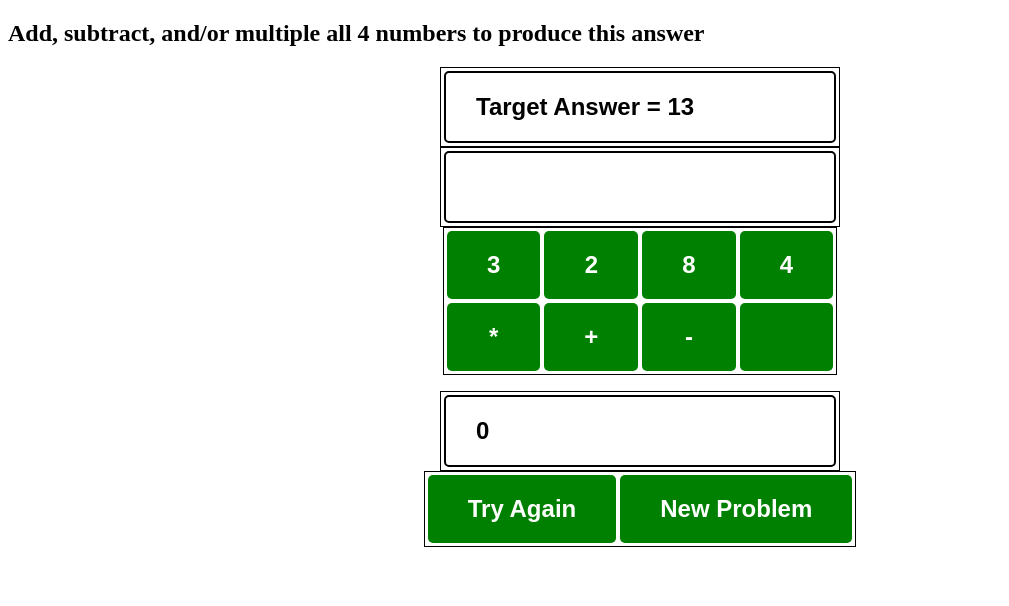
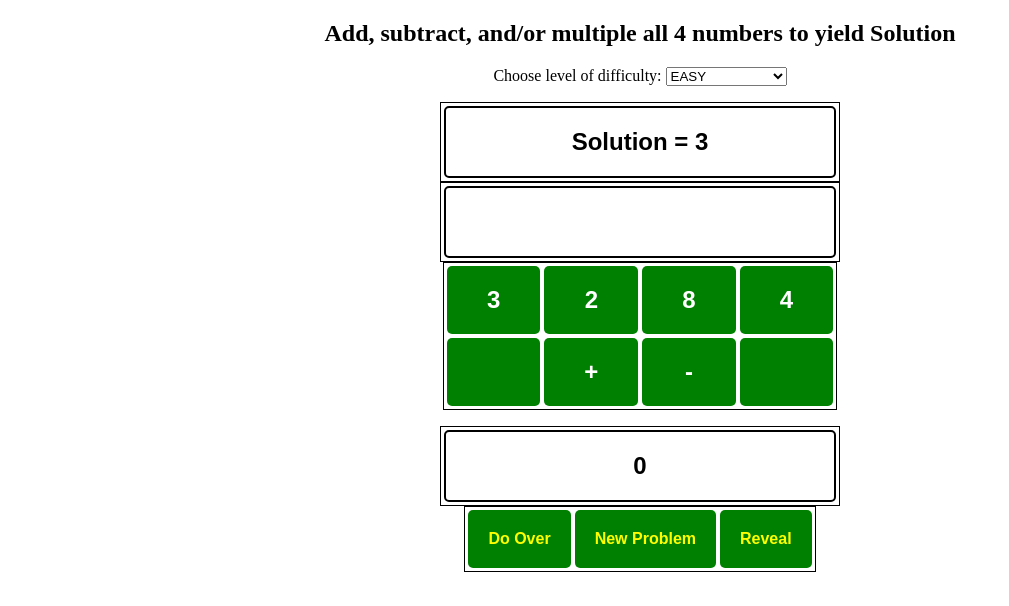
Before and after one commit to casahahn/casahahn.github.io, a plain HTML site: page index.html in a window 1280 px wide. Both pictures are taken after a click on the button "New Problem". Shown: the whole page, without its empty margins (0-1009 px from the left). Drawn offline with nearby package versions, Linux system fonts and the light colour scheme.

Commit message:
Update index.html
after adding difficulty levels

```diff
--- a/index.html
+++ b/index.html
@@ -15,14 +15,12 @@
 "sha512-iphNRh6dPbeuPGIrQbCdbBF/qcqadKWLa35YPVfMZMHBSI6PLJh1om2xCTWhpVpmUyb4IvVS9iYnnYMkleVXLA=="
 		crossorigin="anonymous"
 		referrerpolicy="no-referrer"></script>
-
 	<style>
 		table {
 			border: 1px solid black;
 			margin-left: auto;
 			margin-right: auto;
 		}
-
 		input[type="button"] {
 			width: 100%;
 			padding: 20px 40px;
@@ -33,17 +31,16 @@
 			border: none;
 			border-radius: 5px;
 		}
-        input[type="buttonblue"] {
-            width: 50%;
+        	input[type="buttonclicked"] {
+			width: 100%;
 			padding: 20px 40px;
-			background-color: #008CBA;;
+			background-color: yellow;
 			color: white;
-			font-size: 18px;
+			font-size: 24px;
 			font-weight: bold;
 			border: none;
 			border-radius: 5px;
-
-        }
+		}
 
 		input[type="text"] {
 			padding: 20px 30px;
@@ -52,13 +49,22 @@
 			border: none;
 			border-radius: 5px;
 			border: 2px solid black;
+            text-align:center;
 		}
 
 	</style>
 </head>
 
-<body onload="makeProblem()">
-	<h2 id=heading> Add, subtract, and/or multiple all 4 numbers to produce this answer </h2>
+<body onload="choosedifficulty()">
+    <div style="text-align:center;">
+	    <h2 id=heading> Add, subtract, and/or multiple all 4 numbers to yield Solution </h2>
+        <label for="dif">Choose level of difficulty:</label>
+        <select name="dif" id="dif">
+            <option value="easy">EASY</option>
+            <option value="intermediate">INTERMEDIATE</option>
+            <option value="hard">HARD</option>
+        </select>
+    </div>
     <p></p>
 
 	<table id="rslt">
@@ -82,9 +88,8 @@
 			<td><input type="button" id="but5" value="*" onclick="dis('*')" </td>
             <td><input type="button" id="but6" value="+" onclick="dis('+')" </td>
             <td><input type="button" id="but7" value="-" onclick="dis('-')" </td>
-            <td><input type="button" id="but8" value=""   </td>
+            <td><input type="button" id="but8" value=" "   </td>
 		</tr>
-
 	</table>
     <p></p>
 
@@ -96,28 +101,69 @@
 
 	<table id="clear">
 		<tr>
-			<td><input type="button" id="clear" value="Try Again" onclick="clr()" </td>
+			<td><input type="button" id="clearbut" value="Do Over" onclick="clr()" </td>
 			<td><input type="button" id="start" value="New Problem" onclick="clrnew()" </td>
+            <td><input type="button" id="reveal" value="Reveal" onclick="reveal()" </td>
 		</tr>
+
     </table>
+    <div style="text-align:center">
+	    <h3 id="gameover;color=red"></h3>
+    </div>
+
     <script>
+        // define global variables
         var val = "";
         var arrAnswr = [];
+        var operators = []; // array of arithmetic operators
+        var equation = ""; //generated formula
+        var res = ""; // answer to generated formula
+        var difficulty = "";
         var numClickCnt = 0; // count of number button clicks. must be four
-        function test() {
-            alert("test");
+
+        // re-style  the found user control buttons at bottom of page
+        document.getElementById('clearbut').style = 'color: yellow; font-size: 16px; padding: 20px 20px ';
+        document.getElementById('start').style = 'color: yellow; font-size: 16px; padding: 20px 20px';
+        document.getElementById('reveal').style = 'color: yellow; font-size: 16px; padding: 20px 20px; ';
+
+        function choosedifficulty() {
+            // run only once when html file is first loaded
+            difficulty = document.getElementById('dif').value;
+            makeProblem(difficulty);
+        }
+        // listen for changes to difficulty level
+        document.getElementById("dif").onchange = changeListener;
+
+        function changeListener(){
+            // on change of difficulty level, create new problem
+            var value = this.value
+            difficulty = value;
+            clr();
+            makeProblem(difficulty);
         }
 
 
-        function makeProblem() {
+        function makeProblem(diff) {
         //------------------------------------------------------
         // This function 1) generates 4 non-repeating random numbers
         // 1 and 9 and sets numeric button row labels and values and
         // 2) generates a math problem with those 4 numbers and displays
         // the answer to the user.
         //------------------------------------------------------
+          if(diff == "easy") {
+              // hide multiply button
+              document.getElementById('but5').style.color = 'green';
+              // set operators to only + or =
+              operators = ['+', '-'];
+          }
+          if(diff == "intermediate" || diff == "hard") {
+              // set operators to include multiply
+              operators = ['+', '-', '*'];
+              // reveal multiply button
+              document.getElementById('but5').style.color = 'white';
+            }
+
           // generate random numbers
-          console.log('makeProblem');
           var arr = [];
           var newarr = [];
           // get array of 4 random numbers between 1-9
@@ -129,26 +175,37 @@
           document.getElementById('but3').value = arr[2];
           document.getElementById('but4').value = arr[3];
           // get 3 random operators for problem
-          op1 = getOperator();
-          op2 = getOperator();
-          op3 = getOperator();
+          op1 = getOperator(operators);
+          op2 = getOperator(operators);
+          op3 = getOperator(operators);
           // shuffle the array of 4 random numbers
           newarr = shuffle(arr);
-          var equation = newarr[0] + op1 + newarr[1] + op2 + newarr[2] + op3 + newarr[3];
-          alert(equation);
+          equation = newarr[0] + op1 + newarr[1] + op2 + newarr[2] + op3 + newarr[3];
           // incrementally evaluate equation
           var eArr = Array.from(equation);
-          var res = eval(eArr[0]);
+          res = eval(eArr[0]);
           res = eval(res + eArr[1] + eArr[2]);
           res = eval(res + eArr[3] + eArr[4]);
           res = eval(res + eArr[5] + eArr[6]);
-          console.log(equation + ' = ' + res);
-          document.getElementById("targetanswer").value = 'Target Answer = ' + res;
+          //console.log(equation + ' = ' + res);
+          document.getElementById("targetanswer").value = 'Solution = ' + res;
+
+          // if difficulty "hard" generate answer with at least 3 digits
+          var numDigits = res.toString().length;
+          if(diff == "hard" && numDigits < 3) {
+            makeProblem(diff);
+          }
 
         }  // end of makeProblem function
 
 		function dis(butnum) {
+            //-------------------------------------------------------------
+            // This function builds user's solution based on the number and
+            // operator buttons that user selects
+            //-------------------------------------------------------------
+
             if(butnum == '1' || butnum == '2' || butnum == '3' || butnum == '4') {
+                // process number button click by user
 
                 // hide row of number buttons
                 document.getElementById('numbuttons').style='display:none;';
@@ -161,21 +218,24 @@
                     alert('game over, stop clicking');
                 }
 
-                var but = 'but'+butnum;
+                var but = 'but'+ butnum;
                 val = document.getElementById(but).value;
                 // check to see if number already used
+                // if user clicks same number button twice, dispaly
+                // error msg and terminate for user to start over
                 var numUsed = document.getElementById("problem").value;
                 if(numUsed.indexOf(val) > -1) {
                     alert('Cannot use a number more than once. Try again');
-                    // restore number buttons in view
                     // hide row of operator buttons
                     document.getElementById('oprbuttons').style='display:none;';
               	    //show row of number buttons
                     document.getElementById('numbuttons').style='display:table-row;';
                     return;
                 }
-                // hide used button
-                document.getElementById(but).style.visibility = 'hidden';
+                // hide used button by setting button's number to green so
+                // user no longer sees it
+
+                document.getElementById(but).style.color = 'green';
                 ans = document.getElementById("problem").value
                 document.getElementById("problem").value = ans+val;
                 arrAnswr.push(val);
@@ -190,15 +250,25 @@
                 console.log('val: ' + val + ' arrAnswr: ' + arrAnswr);
                 // update answer field on form
                 document.getElementById("answer").value = y;
+                // after user has clicked 4 number buttons, end the problem session
                 if(numClickCnt == 4) {
-                    alert("game over");
-                    // reset counter
+                    if(y == res) {
+                        //alert("CONGRATULATIONS! You got it right!.");
+                        document.getElementById('heading').innerHTML = "CONGRATULATIONS! Your answer is <b>Correct<b/>.";
+                    }
+                    else {
+                        var lostmsg = "Nice try, but no cigar. <br/>Click Do Over to try again, <br/>or click New Problem for a different formula."
+                        document.getElementById('heading').innerHTML = lostmsg;
+                    }
+                    document.getElementById('heading').style = "color: red";
+                    // reset number button counter
                     numClickCnt = 0;
                 }
-
             }
 
             if(butnum == '*' || butnum == '+' || butnum == '-') {
+                // process operator button click by user
+
                 // hide row of operator buttons
                 document.getElementById('oprbuttons').style='display:none;';
               	//show row of number buttons
@@ -230,7 +300,9 @@
 		// Function that clears the display
 		function clr() {
 			document.getElementById("problem").value = "";
-            document.getElementById("answer").value = "0";
+            document.getElementById("answer").value = "0"
+            document.getElementById('heading').innerHTML = "Add, subtract, and/or multiple all 4 numbers to yield Solution";
+            document.getElementById('heading').style = "color: black";
             arrAnswr = [""];
 
             // show all button rows
@@ -242,19 +314,29 @@
             document.getElementById('but2').style.visibility = 'visible';
             document.getElementById('but3').style.visibility = 'visible';
             document.getElementById('but4').style.visibility = 'visible';
+            document.getElementById('but1').style.color = 'white';
+            document.getElementById('but2').style.color = 'white';
+            document.getElementById('but3').style.color = 'white';
+            document.getElementById('but4').style.color = 'white';
+		}
 
-		}
-        // function that clears display and presents new problem
         function clrnew() {
+            //------------------------------------------------------
+            // function that clears display and presents new problem
+            //------------------------------------------------------
             clr();
-            makeProblem();
+            makeProblem(difficulty);
         }
 
-        function getOperator() {
-            // Generate a random arithmetic operator (+, -, *, /)
-            var operators = ['+', '-', '*'];
+        function getOperator(operators) {
+            //--------------------------------------------------
+            // function that selects random arithmetic operators
+            //--------------------------------------------------
+            console.log('getOperators-operators: ' + operators);
+            // Generate a random arithmetic operator
             var operatorIndex = Math.floor(Math.random() * operators.length);
             var operator = operators[operatorIndex];
+            console.log('operators: ' + operators);
             return operator;
         }
 
@@ -280,8 +362,10 @@
         }
 
         function shuffle(array) {
+          //-------------------------------------------------
           // This function shuffles the order of the provided
           // array and returns it in a random order
+          //-------------------------------------------------
           let currentIndex = array.length,  randomIndex;
           // While there remain elements to shuffle.
           while (currentIndex > 0) {
@@ -295,8 +379,13 @@
           return array;
         }
 
+        function reveal(result) {
+            //---------------------------------------------------
+            // If user clicks button 'Reveal' this function shows
+            // the answer
+            //----------------------------------------------------
+            alert('The solution is: ' + equation + ' = ' + res);
+        }
 	</script>
-
 </body>
-
 </html>
```
